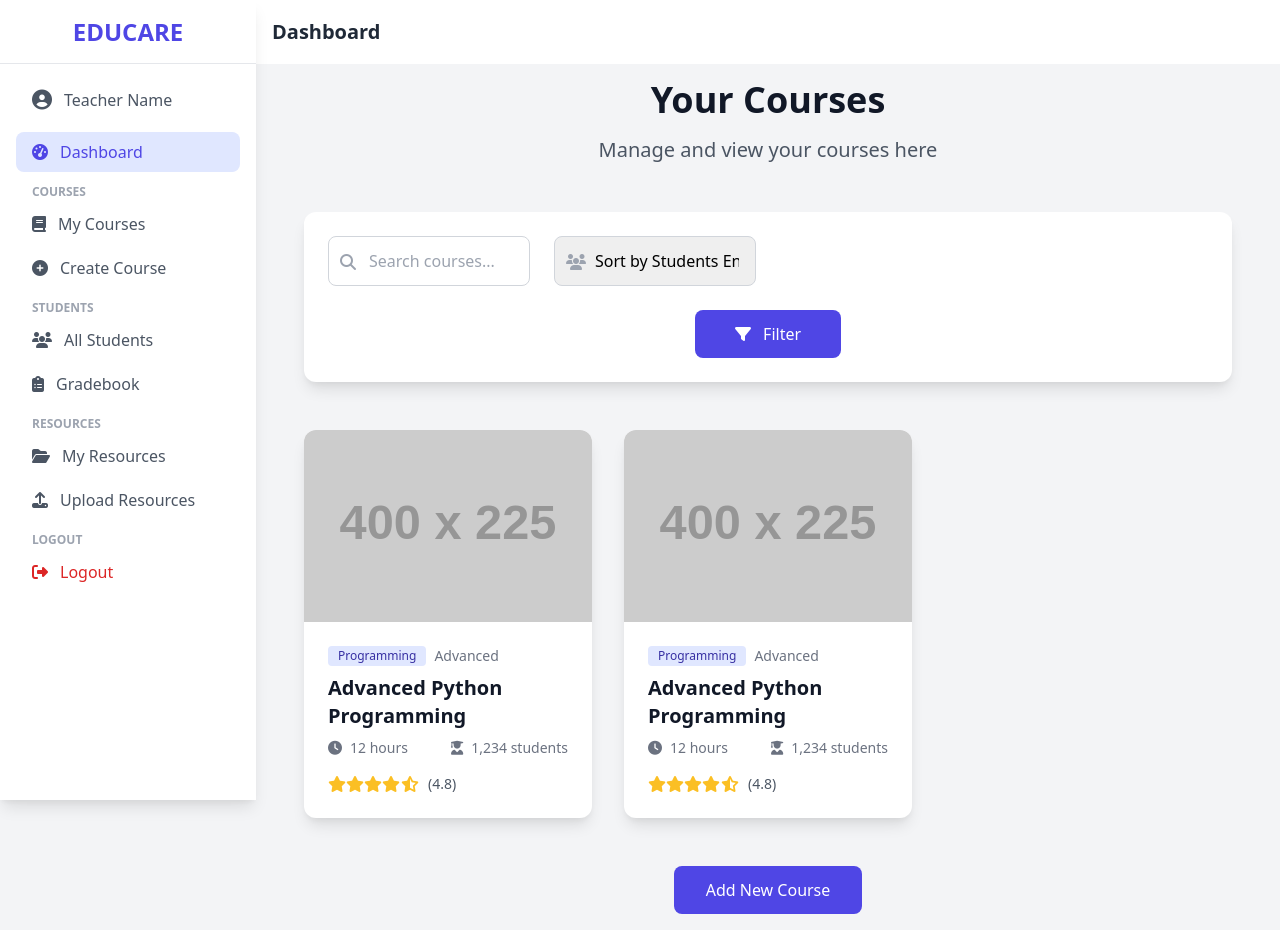
After one commit to ilyassan/youdemy, a PHP site: the page made by app/View/student/teacher/courses/index.php in a window 1280 px wide. The commit adds this page. Run offline with PHP 8.4, Linux system fonts and the light colour scheme; the template is opened without the code that fills it, so the values that code supplies are empty; grey boxes labelled with a size stand in for pictures from a placeholder-image service; some libraries are stand-ins or nearby versions.

Commit message:
#39 Create the courses page for the teacher.

```diff
--- a/app/Pages/CoursesTeacherPage.php
+++ b/app/Pages/CoursesTeacherPage.php
@@ -4,7 +4,7 @@
     {
         public function index()
         {
-            $this->render("/teacher/index");
+            $this->render("/teacher/courses/index");
         }
 
         public function create()
--- /dev/null
+++ b/app/View/student/teacher/courses/index.php
@@ -0,0 +1,295 @@
+<!DOCTYPE html>
+<html lang="en">
+<head>
+    <meta charset="UTF-8">
+    <meta name="viewport" content="width=device-width, initial-scale=1.0">
+    <title>Educational Dashboard</title>
+    <!-- Tailwind CSS -->
+    <link href="https://cdn.jsdelivr.net/npm/tailwindcss@2.2.19/dist/tailwind.min.css" rel="stylesheet">
+    <!-- FontAwesome -->
+    <link rel="stylesheet" href="https://cdnjs.cloudflare.com/ajax/libs/font-awesome/6.4.0/css/all.min.css">
+    <!-- Chart.js -->
+    <script src="https://cdn.jsdelivr.net/npm/chart.js"></script>
+</head>
+<body class="bg-gray-100">
+
+    <!-- Sidebar -->
+    <aside id="sidebar" class="fixed top-0 left-0 h-screen w-64 bg-white shadow-lg transform -translate-x-full lg:translate-x-0 transition-transform duration-300 ease-in-out z-40">
+        <!-- Logo -->
+        <div class="flex items-center justify-center h-16 border-b">
+            <span class="text-indigo-600 font-bold text-2xl">EDUCARE</span>
+        </div>
+
+        <!-- Navigation Menu -->
+        <nav class="py-4">
+            <!-- User Info -->
+            <div class="px-4 mb-3">
+                <div class="flex items-center gap-3 px-4 py-2 text-gray-600">
+                    <i class="fas fa-user-circle text-xl"></i>
+                    <span class="font-medium">Teacher Name</span>
+                </div>
+            </div>
+
+            <!-- Sidebar Links -->
+            <div class="px-4 space-y-1">
+                <!-- Dashboard -->
+                <a href="/teacher/dashboard" class="flex items-center gap-3 px-4 py-2 text-indigo-600 bg-indigo-100 rounded-lg">
+                    <i class="fas fa-tachometer-alt"></i>
+                    <span>Dashboard</span>
+                </a>
+
+                <!-- Course Management Section -->
+                <div class="space-y-1 pt-2">
+                    <p class="px-4 text-xs font-semibold text-gray-400 uppercase">Courses</p>
+                    <a href="/teacher/courses" class="flex items-center gap-3 px-4 py-2 text-gray-600 hover:bg-gray-100 rounded-lg">
+                        <i class="fas fa-book"></i>
+                        <span>My Courses</span>
+                    </a>
+                    <a href="/teacher/courses/create" class="flex items-center gap-3 px-4 py-2 text-gray-600 hover:bg-gray-100 rounded-lg">
+                        <i class="fas fa-plus-circle"></i>
+                        <span>Create Course</span>
+                    </a>
+                </div>
+
+                <!-- Student Management Section -->
+                <div class="space-y-1 pt-2">
+                    <p class="px-4 text-xs font-semibold text-gray-400 uppercase">Students</p>
+                    <a href="/teacher/students" class="flex items-center gap-3 px-4 py-2 text-gray-600 hover:bg-gray-100 rounded-lg">
+                        <i class="fas fa-users"></i>
+                        <span>All Students</span>
+                    </a>
+                    <a href="/teacher/students/grades" class="flex items-center gap-3 px-4 py-2 text-gray-600 hover:bg-gray-100 rounded-lg">
+                        <i class="fas fa-clipboard-list"></i>
+                        <span>Gradebook</span>
+                    </a>
+                </div>
+
+                <!-- Resources Section -->
+                <div class="space-y-1 pt-2">
+                    <p class="px-4 text-xs font-semibold text-gray-400 uppercase">Resources</p>
+                    <a href="/teacher/resources" class="flex items-center gap-3 px-4 py-2 text-gray-600 hover:bg-gray-100 rounded-lg">
+                        <i class="fas fa-folder-open"></i>
+                        <span>My Resources</span>
+                    </a>
+                    <a href="/teacher/resources/upload" class="flex items-center gap-3 px-4 py-2 text-gray-600 hover:bg-gray-100 rounded-lg">
+                        <i class="fas fa-upload"></i>
+                        <span>Upload Resources</span>
+                    </a>
+                </div>
+
+                <!-- Logout Section -->
+                <div class="space-y-1 pt-2">
+                    <p class="px-4 text-xs font-semibold text-gray-400 uppercase">Logout</p>
+                    <a href="/logout" class="flex items-center gap-3 px-4 py-2 text-red-600 hover:bg-red-50 rounded-lg">
+                        <i class="fas fa-sign-out-alt"></i>
+                        <span>Logout</span>
+                    </a>
+                </div>
+            </div>
+        </nav>
+    </aside>
+
+     <!-- Main Content -->
+     <main class="lg:ml-64 min-h-screen flex flex-col-reverse">
+     <div class="p-4 bg-gray-100">
+        <div class="max-w-7xl mx-auto px-4 sm:px-6 lg:px-8">
+            <!-- Page Header -->
+            <div class="text-center mb-12">
+                <h1 class="text-4xl font-bold text-gray-900">Your Courses</h1>
+                <p class="mt-4 text-xl text-gray-600">Manage and view your courses here</p>
+            </div>
+
+            <!-- Filter Section -->
+            <div class="bg-white rounded-xl shadow-lg p-6 mb-12">
+                <div class="grid grid-cols-1 md:grid-cols-4 lg:grid-cols-4 gap-6 items-center">
+                    <!-- Search Input -->
+                    <div class="relative">
+                        <input type="text" placeholder="Search courses..." class="w-full pl-10 pr-4 py-3 border border-gray-300 rounded-lg focus:ring-2 focus:ring-indigo-500 focus:border-indigo-500">
+                        <span class="absolute left-3 top-3.5 text-gray-400">
+                            <i class="fas fa-search"></i>
+                        </span>
+                    </div>
+
+                    <!-- Sort by Students Dropdown -->
+                    <div class="relative">
+                        <select class="w-full pl-10 pr-4 py-3 border border-gray-300 rounded-lg appearance-none focus:ring-2 focus:ring-indigo-500 focus:border-indigo-500">
+                            <option>Sort by Students Enrollment</option>
+                            <option>Most Enrolled</option>
+                            <option>Least Enrolled</option>
+                        </select>
+                        <span class="absolute left-3 top-3.5 text-gray-400">
+                            <i class="fas fa-users"></i>
+                        </span>
+                    </div>
+
+                    <!-- Filter Button -->
+                    <div class="col-span-1 md:col-span-4 flex justify-center">
+                        <button class="px-10 bg-indigo-600 text-white py-3 rounded-lg font-medium hover:bg-indigo-700 transition-colors">
+                            <i class="fas fa-filter mr-2"></i> Filter
+                        </button>
+                    </div>
+                </div>
+            </div>
+
+            <!-- Course Grid -->
+            <div class="grid grid-cols-1 md:grid-cols-2 lg:grid-cols-3 gap-8">
+                <!-- Course Card 1 -->
+                <div class="bg-white rounded-xl shadow-lg overflow-hidden hover:shadow-xl transition-shadow duration-300">
+                    <div class="relative">
+                        <img src="https://placehold.co/400x225" alt="Course" class="w-full h-48 object-cover">
+                    </div>
+                    <div class="p-6">
+                        <div class="flex items-center mb-2">
+                            <span class="bg-indigo-100 text-indigo-800 text-xs font-medium px-2.5 py-0.5 rounded">Programming</span>
+                            <span class="ml-2 text-gray-500 text-sm">Advanced</span>
+                        </div>
+                        <h3 class="text-xl font-bold text-gray-900 mb-2">Advanced Python Programming</h3>
+                        <div class="flex items-center justify-between text-sm text-gray-500 mb-4">
+                            <span class="flex items-center">
+                                <i class="fas fa-clock mr-2"></i>
+                                12 hours
+                            </span>
+                            <span class="flex items-center">
+                                <i class="fas fa-user-graduate mr-2"></i>
+                                1,234 students
+                            </span>
+                        </div>
+                        <div class="flex items-center justify-between">
+                            <div class="flex items-center">
+                                <div class="flex text-yellow-400">
+                                    <i class="fas fa-star"></i>
+                                    <i class="fas fa-star"></i>
+                                    <i class="fas fa-star"></i>
+                                    <i class="fas fa-star"></i>
+                                    <i class="fas fa-star-half-alt"></i>
+                                </div>
+                                <span class="ml-2 text-sm text-gray-600">(4.8)</span>
+                            </div>
+                        </div>
+                    </div>
+                </div>
+                <!-- Course Card 1 -->
+                <div class="bg-white rounded-xl shadow-lg overflow-hidden hover:shadow-xl transition-shadow duration-300">
+                    <div class="relative">
+                        <img src="https://placehold.co/400x225" alt="Course" class="w-full h-48 object-cover">
+                    </div>
+                    <div class="p-6">
+                        <div class="flex items-center mb-2">
+                            <span class="bg-indigo-100 text-indigo-800 text-xs font-medium px-2.5 py-0.5 rounded">Programming</span>
+                            <span class="ml-2 text-gray-500 text-sm">Advanced</span>
+                        </div>
+                        <h3 class="text-xl font-bold text-gray-900 mb-2">Advanced Python Programming</h3>
+                        <div class="flex items-center justify-between text-sm text-gray-500 mb-4">
+                            <span class="flex items-center">
+                                <i class="fas fa-clock mr-2"></i>
+                                12 hours
+                            </span>
+                            <span class="flex items-center">
+                                <i class="fas fa-user-graduate mr-2"></i>
+                                1,234 students
+                            </span>
+                        </div>
+                        <div class="flex items-center justify-between">
+                            <div class="flex items-center">
+                                <div class="flex text-yellow-400">
+                                    <i class="fas fa-star"></i>
+                                    <i class="fas fa-star"></i>
+                                    <i class="fas fa-star"></i>
+                                    <i class="fas fa-star"></i>
+                                    <i class="fas fa-star-half-alt"></i>
+                                </div>
+                                <span class="ml-2 text-sm text-gray-600">(4.8)</span>
+                            </div>
+                        </div>
+                    </div>
+                </div>
+            </div>
+
+            <!-- Add New Course Button -->
+            <div class="text-center mt-12">
+                <button class="px-8 py-3 bg-indigo-600 text-white rounded-lg font-medium hover:bg-indigo-700 transition-colors">
+                    Add New Course
+                </button>
+            </div>
+        </div>
+     </div>
+
+        <header class="bg-white shadow-sm">
+            <div class="flex h-16 items-center justify-between px-4 py-3">
+                <h1 class="text-xl font-semibold text-gray-800"><?= $titlePage ?? "Dashboard" ?></h1>
+
+                <div class="flex items-center gap-4">
+                    <button id="sidebarToggle" class="lg:hidden bg-primary text-white p-2 rounded-lg">
+                        <i class="fas fa-bars"></i>
+                    </button>
+                </div>
+            </div>
+        </header>
+     </main>
+
+    <!-- JavaScript for Charts -->
+    <script>
+        // Enrollment Chart Data
+        const enrollmentData = {
+            labels: ['Jan', 'Feb', 'Mar', 'Apr', 'May', 'Jun'],
+            datasets: [{
+                label: 'Enrollments',
+                data: [100, 120, 150, 140, 160, 180],
+                borderColor: '#3B82F6',
+                tension: 0.4,
+                fill: true,
+                backgroundColor: 'rgba(59, 130, 246, 0.1)'
+            }]
+        };
+
+        // Popularity Chart Data
+        const popularityData = {
+            labels: ['Data Science', 'Python Programming', 'Web Development', 'Machine Learning'],
+            datasets: [{
+                data: [200, 150, 180, 220],
+                backgroundColor: ['#3B82F6', '#10B981', '#F59E0B', '#7C3AED']
+            }]
+        };
+
+        // Render Enrollment Chart
+        const enrollmentCtx = document.getElementById('enrollmentChart').getContext('2d');
+        new Chart(enrollmentCtx, {
+            type: 'line',
+            data: enrollmentData,
+            options: {
+                responsive: true,
+                plugins: {
+                    legend: {
+                        display: false
+                    }
+                },
+                scales: {
+                    y: {
+                        beginAtZero: true,
+                        ticks: {
+                            callback: function(value) {
+                                return value.toLocaleString();
+                            }
+                        }
+                    }
+                }
+            }
+        });
+
+        // Render Popularity Chart
+        const popularityCtx = document.getElementById('popularityChart').getContext('2d');
+        new Chart(popularityCtx, {
+            type: 'doughnut',
+            data: popularityData,
+            options: {
+                responsive: true,
+                plugins: {
+                    legend: {
+                        position: 'bottom'
+                    }
+                }
+            }
+        });
+    </script>
+</body>
+</html>
--- a/public/index.php
+++ b/public/index.php
@@ -26,6 +26,7 @@
 
 
     $router->add('GET', '/', 'DashboardTeacherPage@index', ["visitor", "student"]);
+    $router->add('GET', '/courses', 'CoursesTeacherPage@index', ["visitor", "student"]);
     $router->add('GET', '/courses/create', 'CoursesTeacherPage@create', ["visitor", "student"]);
     $router->add('GET', '/courses/edit/{id}', 'CoursesTeacherPage@edit', ["visitor", "student"]);
     $router->add('GET', '/students', 'StudentsTeacherPage@index', ["visitor", "student"]);
```
Also changed, not shown: assets/css/output.css (+33 -101 lines).
